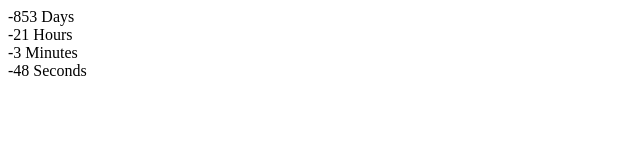
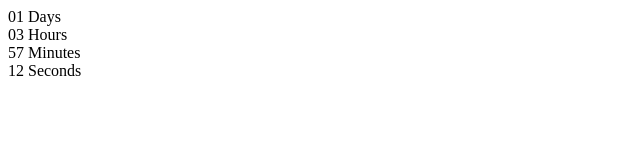
Before and after one commit to darkeden48/goit-js-hw-11-timer, a plain HTML site: page index.html in a window 1280 px wide. Shown: the full height of the page, 0-640 px from the left. Drawn offline with Linux system fonts and the light colour scheme.

Commit message:
timer-zero-stop

```diff
--- a/index.html
+++ b/index.html
@@ -9,22 +9,22 @@
   <body>
     <div class="timer">
       <div class="field">
-        <span class="value" data-value="days">11</span>
+        <span class="value" data-value="days">xx</span>
         <span class="label">Days</span>
       </div>
 
       <div class="field">
-        <span class="value" data-value="hours">11</span>
+        <span class="value" data-value="hours">xx</span>
         <span class="label">Hours</span>
       </div>
 
       <div class="field">
-        <span class="value" data-value="mins">11</span>
+        <span class="value" data-value="mins">xx</span>
         <span class="label">Minutes</span>
       </div>
 
       <div class="field">
-        <span class="value" data-value="secs">11</span>
+        <span class="value" data-value="secs">xx</span>
         <span class="label">Seconds</span>
       </div>
     </div>
--- a/index.js
+++ b/index.js
@@ -2,7 +2,7 @@ class CountdownTimer {
     constructor({ targetDate, selector }) {
       this.targetDate = targetDate.getTime();
       this.selector = selector.slice(1);
-
+  console.log(selector)
       this.timer = document.querySelector(".timer");
       this.days = document.querySelector('[data-value="days"]');
       this.hours = document.querySelector('[data-value="hours"]');
@@ -10,22 +10,22 @@ class CountdownTimer {
       this.secs = document.querySelector('[data-value="secs"]');
 
       this.start();
+      this.intervalId = null;
     }
-
     start() {
       this.timer.setAttribute("id", this.selector);
-
       setInterval(() => {
         const currentTime = Date.now();
         const deltaTime = this.targetDate - currentTime;
         const { days, hours, mins, secs } = this.getTimeComponents(deltaTime);
-
+        if(days<=0 && hours<=0 && mins<=0 && secs<=0){return}
         this.days.textContent = days;
         this.hours.textContent = hours;
         this.mins.textContent = mins;
         this.secs.textContent = secs;
+
       }, 1000);
-    }
+    };
 
     getTimeComponents(time) {
       const days = this.pad(Math.floor(time / (1000 * 60 * 60 * 24)));
@@ -39,8 +39,7 @@ class CountdownTimer {
       return String(value).padStart(2, "0");
     }
   }
-
   new CountdownTimer({
     selector: '#timer-1',
-    targetDate: new Date('Jul 17, 2019'),
+    targetDate: new Date('Nov 17 2021 00:00'),
   });
```
